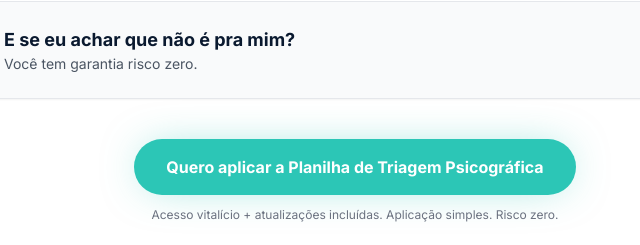
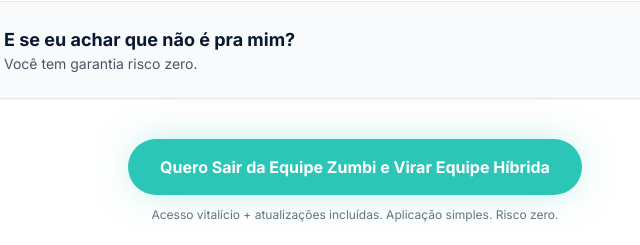
Before and after one commit to 33kilates/infoproduto, a plain HTML site: page index.html in a window 1280 px wide. Shown: the part 8651-8896 px from the top of the page, 285-925 px from the left. Drawn offline with nearby package versions, Linux system fonts and the light colour scheme.

Commit message:
Update index.html

```diff
--- a/index.html
+++ b/index.html
@@ -810,9 +810,10 @@
 
       <!-- CTA leve -->
       <div class="mt-10 text-center scroll-reveal">
-        <a href="#offer-section"
-          class="inline-flex items-center justify-center px-8 py-4 font-bold rounded-full bg-brand-teal text-white hover:bg-teal-500 transition-colors shadow-[0_0_40px_-10px_rgba(44,198,182,0.5)]">
-          Quero aplicar a Planilha de Triagem Psicográfica
+        <a href="#"
+  class="js-checkout inline-flex items-center justify-center px-8 py-4 font-bold rounded-full bg-brand-teal text-white hover:bg-teal-500 transition-colors shadow-[0_0_40px_-10px_rgba(44,198,182,0.5)]"
+  data-cta-source="faq_cta">
+          Quero Sair da Equipe Zumbi e Virar Equipe Híbrida
         </a>
         <p class="text-xs text-gray-500 mt-3">
           Acesso vitalício + atualizações incluídas. Aplicação simples. Risco zero.
```
